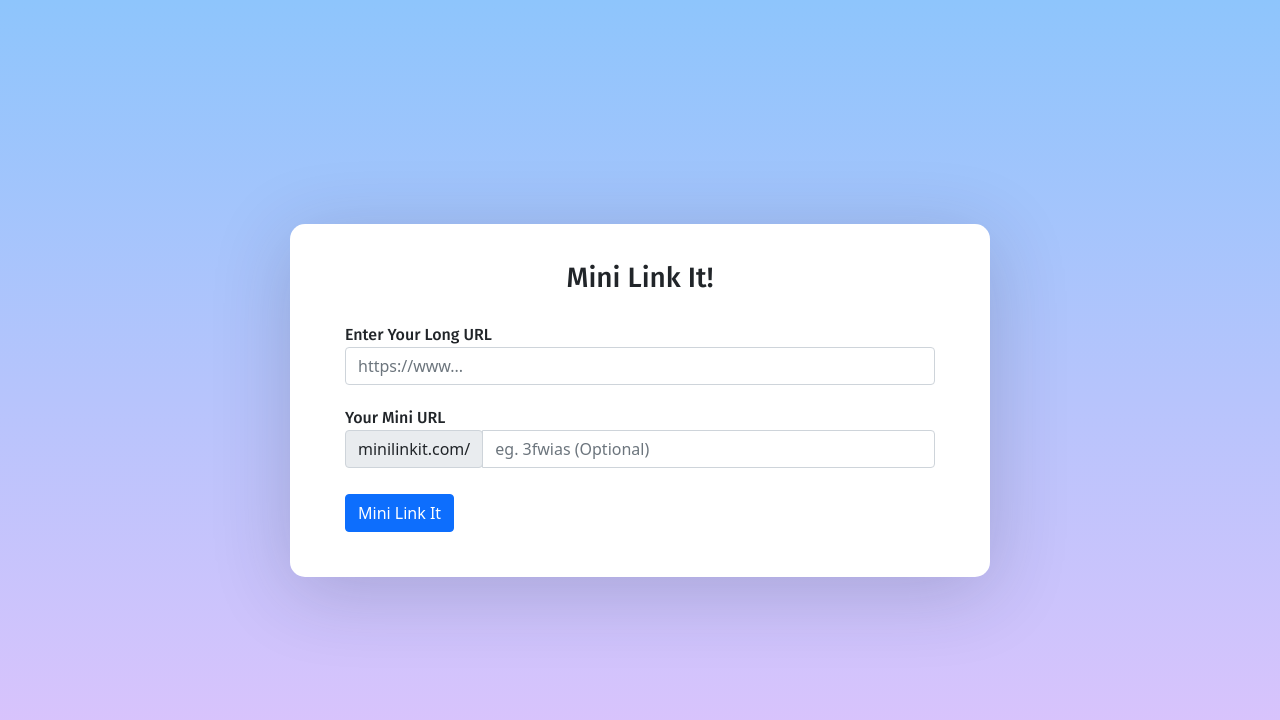
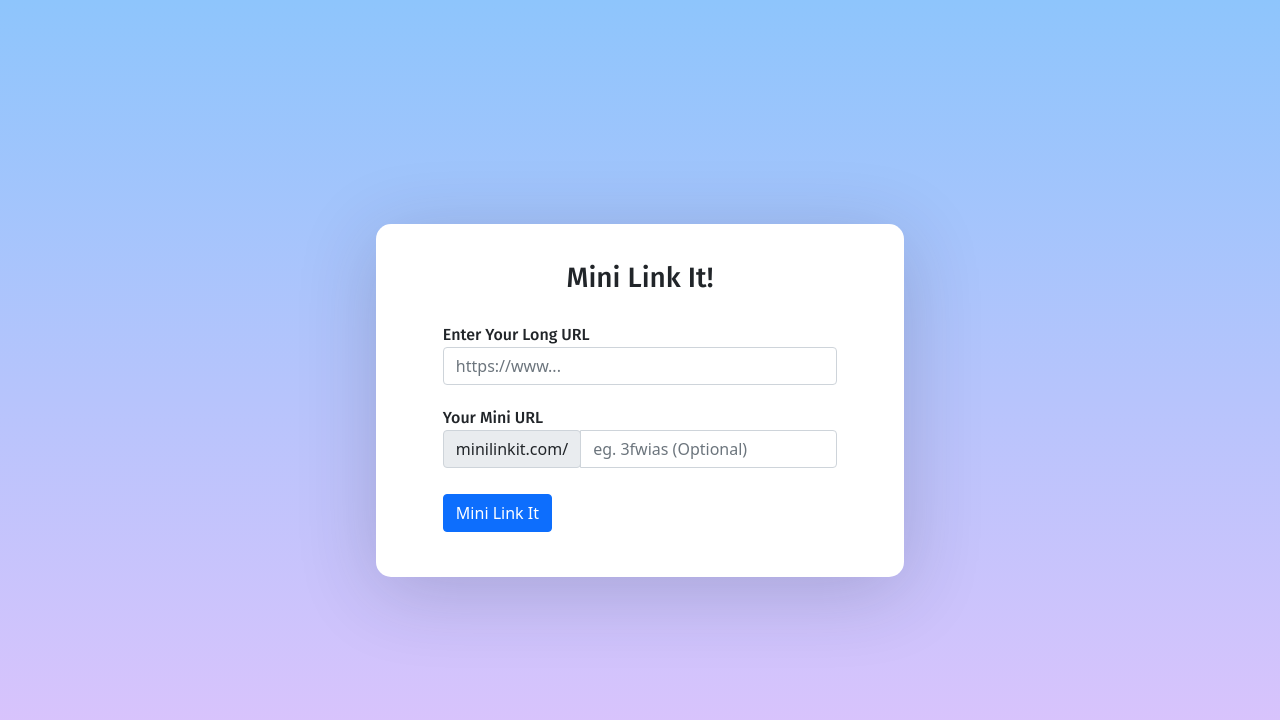
Before and after one commit to ueabu/Mini-Link-It, a React (Create React App) app in the folder mini-link-it-client/: page / in a window 1280 px wide. Shown: the top 720 px of the page. Built offline with nearby package versions, Linux system fonts and the light colour scheme.

Commit message:
Adding all the work

```diff
--- a/mini-link-it-client/package.json
+++ b/mini-link-it-client/package.json
@@ -6,15 +6,12 @@
     "@testing-library/jest-dom": "^5.14.1",
     "@testing-library/react": "^11.2.7",
     "@testing-library/user-event": "^12.8.3",
-    "bootstrap": "^5.1.1",
-    "firebase": "^9.1.3",
+    "bootstrap": "^5.1.3",
     "nanoid": "^3.1.30",
     "react": "^17.0.2",
-    "react-bootstrap": "^2.0.0-rc.1",
     "react-dom": "^17.0.2",
     "react-router-dom": "^5.3.0",
     "react-scripts": "4.0.3",
-    "valid-url": "^1.0.9",
     "web-vitals": "^1.1.2"
   },
   "scripts": {
--- a/mini-link-it-client/public/index.html
+++ b/mini-link-it-client/public/index.html
@@ -7,7 +7,7 @@
     <meta name="theme-color" content="#000000" />
     <meta
       name="description"
-      content="Web site created using create-react-app"
+      content="Your Handy URL Shortner!"
     />
     <link rel="apple-touch-icon" href="%PUBLIC_URL%/logo192.png" />
     <!--
@@ -24,7 +24,7 @@
       work correctly both with client-side routing and a non-root public URL.
       Learn how to configure a non-root public URL by running `npm run build`.
     -->
-    <title>React App</title>
+    <title>Mini Link It!</title>
   </head>
   <body>
     <noscript>You need to enable JavaScript to run this app.</noscript>
--- a/mini-link-it-client/src/components/Form.js
+++ b/mini-link-it-client/src/components/Form.js
@@ -139,6 +139,7 @@ class Form extends React.Component {
 
     render() {
         return (
+            <div className="container">
                 <form autoComplete="off">
                     <h3>Mini Link It!</h3>
 
@@ -236,6 +237,7 @@ class Form extends React.Component {
                     }
 
                 </form>
+            </div>
         );
     }
 }
--- a/mini-link-it-client/src/index.css
+++ b/mini-link-it-client/src/index.css
@@ -29,10 +29,13 @@ body, html, .App, #root, .auth-wrapper {
   justify-content: center;
   flex-direction: column;
   text-align: left;
+  padding-left: 10px;
+  padding-right: 10px;
+
 }
 
 .auth-inner {
-  width: 700px;
+  width: auto;
   margin: auto;
   background: #ffffff;
   box-shadow: 0px 14px 80px rgba(34, 35, 58, 0.2);
```
Also changed, not shown: 1 other file (tests, documents, lock files or other folders). Lines whose indentation alone changed are shown as unchanged.
